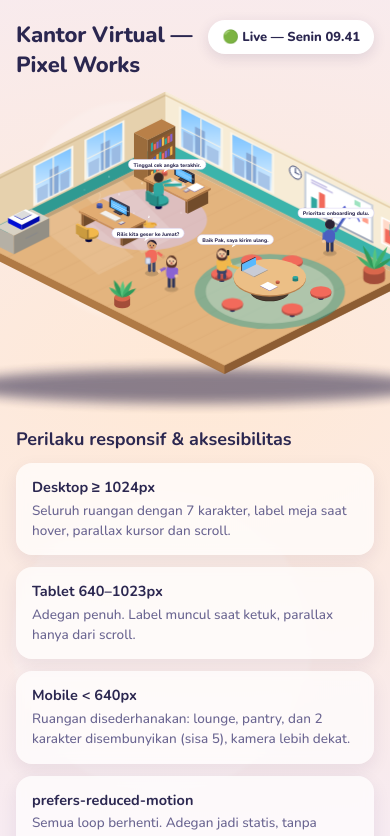
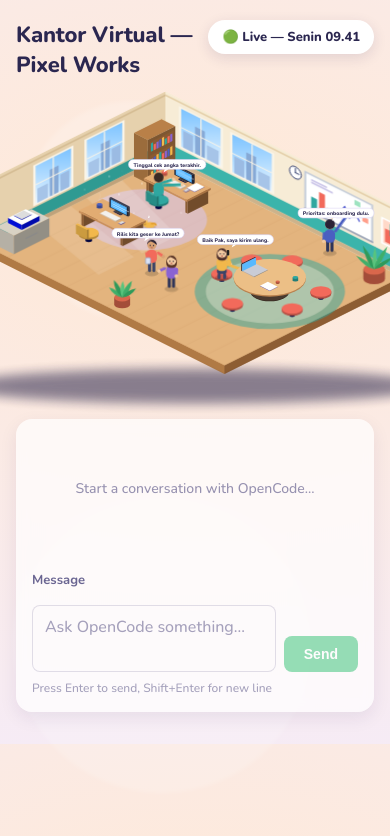
Before and after one commit to Thecaracter/new_pixel, a React (Vite) app: page / in a window 390 px wide. Shown: the top 836 px of the page. Built offline with nearby package versions, Linux system fonts and the light colour scheme.

Commit message:
fix(virtual-office): disable responsive notes component temporarily

```diff
--- a/src/components/VirtualOfficePage.jsx
+++ b/src/components/VirtualOfficePage.jsx
@@ -25,7 +25,7 @@
         <OfficeScene stageRef={stageRef} />
       </main>
 
-      <ResponsiveNotes />
+      {/* <ResponsiveNotes /> */}
 
       <ChatPanel />
     </div>
```
